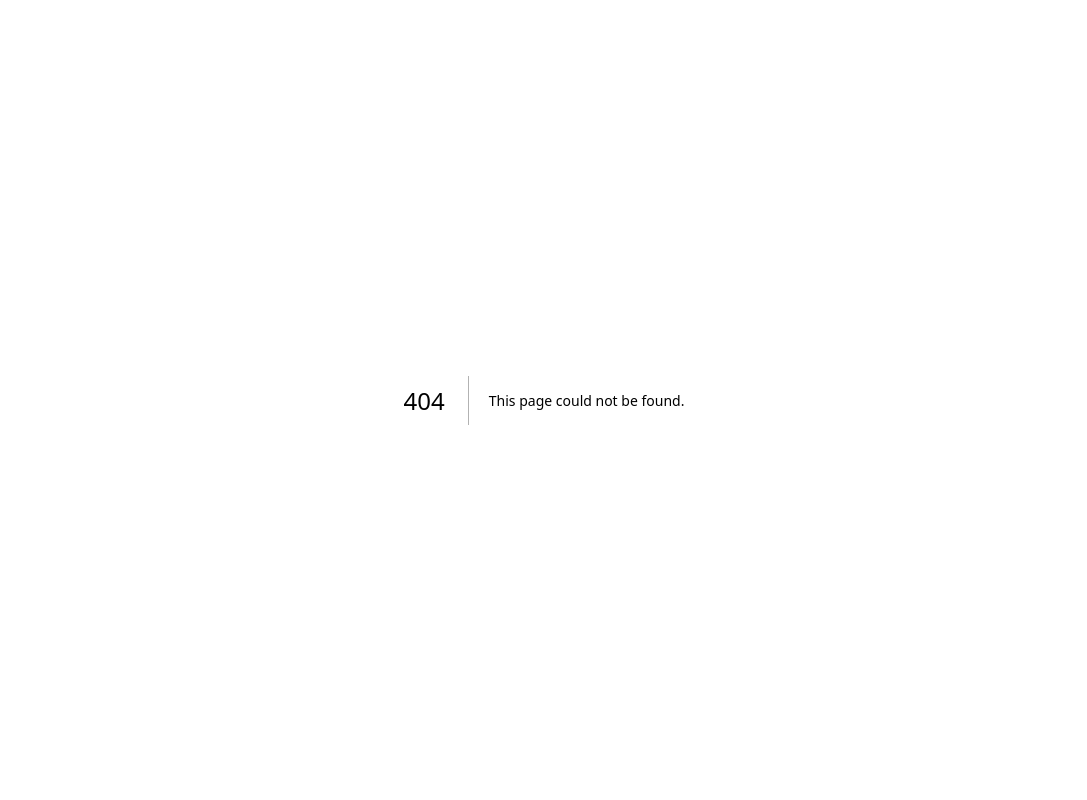
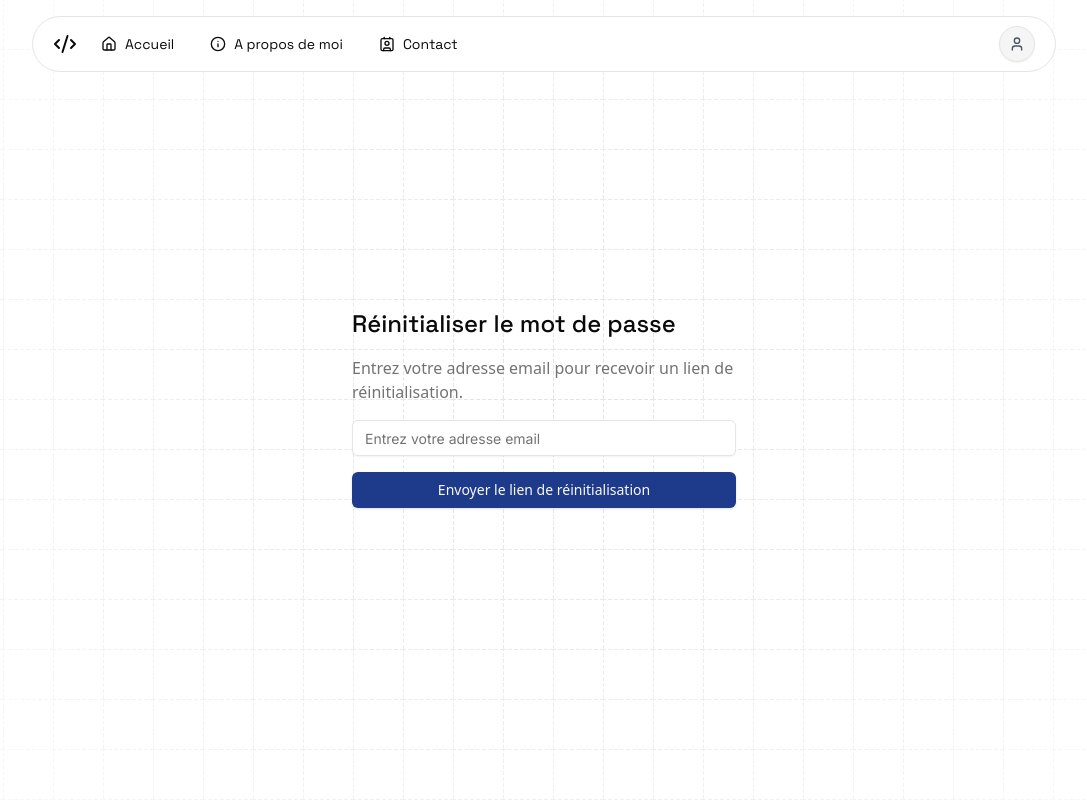
Before and after one commit to CousemaAnjary/dashboard-laboratoire, a Next.js app: page /forgot-password in a window 1280 px wide. Before the commit this address had no page. Shown: the whole page, without its empty margins (96-1183 px from the left). Built offline with nearby package versions, Linux system fonts and the light colour scheme.

Commit message:
ajout des schémas de réinitialisation de mot de passe et de récupération de mot de passe

```diff
--- /dev/null
+++ b/app/(auth)/forgot-password/page.tsx
@@ -0,0 +1,65 @@
+"use client"
+import { z } from "zod"
+import { useForm } from "react-hook-form"
+import { Input } from "@/src/components/ui/input"
+import { Button } from "@/src/components/ui/button"
+import { zodResolver } from "@hookform/resolvers/zod"
+import { ForgotPasswordSchema } from "@/src/schema/auth"
+import { Form, FormControl, FormField, FormItem } from "@/src/components/ui/form"
+
+
+export default function ForgotPassword() {
+    /**
+     * ! STATE (état, données) de l'application
+     */
+    const form = useForm<z.infer<typeof ForgotPasswordSchema>>({
+        resolver: zodResolver(ForgotPasswordSchema),
+        defaultValues: {
+            email: ""
+        },
+    })
+
+    /**
+     * ! COMPORTEMENT (méthodes, fonctions) de l'application
+     */
+    const handleForgotPassword = async (data: z.infer<typeof ForgotPasswordSchema>) => {
+        console.log(data)
+    }
+
+    /**
+     * ! AFFICHAGE (render) de l'application
+     */
+    return (
+        <div className="relative w-full max-w-md p-8 ">
+            <h1 className="mb-4 font-spaceGrotesk text-2xl font-medium">Réinitialiser le mot de passe</h1>
+            <p className="mb-4 text-muted-foreground">Entrez votre adresse email pour recevoir un lien de réinitialisation.</p>
+            <Form {...form}>
+                <form onSubmit={form.handleSubmit(handleForgotPassword)}>
+                    <div className="grid gap-4">
+                        <div>
+                            <FormField
+                                control={form.control}
+                                name="email"
+                                render={({ field }) => (
+                                    <FormItem>
+                                        <FormControl>
+                                            <Input {...field}
+                                                type="email"
+                                                placeholder="Entrez votre adresse email"
+                                                className="bg-white font-inter shadow-sm dark:bg-zinc-950"
+                                            />
+                                        </FormControl>
+                                    </FormItem>
+                                )}
+                            />
+                        </div>
+
+                        <Button type="submit" className="w-full bg-blue-900 hover:bg-blue-950">
+                            Envoyer le lien de réinitialisation
+                        </Button>
+                    </div>
+                </form>
+            </Form>
+        </div>
+    )
+}
--- a/src/schema/auth.ts
+++ b/src/schema/auth.ts
@@ -37,3 +37,15 @@ export const RegisterSchema = z.object({
 export const VerifyEmailSchema = z.object({
     pin: z.string().min(6, "Le code de vérification doit contenir au moins 6 caractères"),
 })
+
+export const ForgotPasswordSchema = z.object({
+    email: z.string().email("L'adresse email est invalide"),
+})
+
+export const ResetPasswordSchema = z.object({
+    newPassword: z.string().min(6, "Le mot de passe doit contenir au moins 6 caractères"),
+    confirmNewPassword: z.string()
+}).refine(data => data.newPassword === data.confirmNewPassword, {
+    message: "Les mots de passe ne correspondent pas",
+    path: ["confirmPassword"]
+})
```
